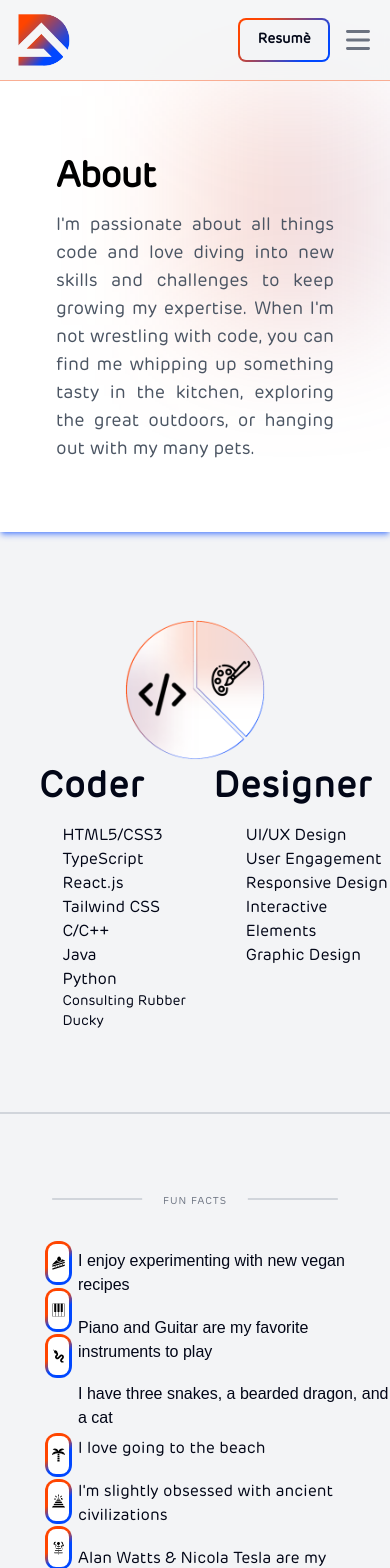
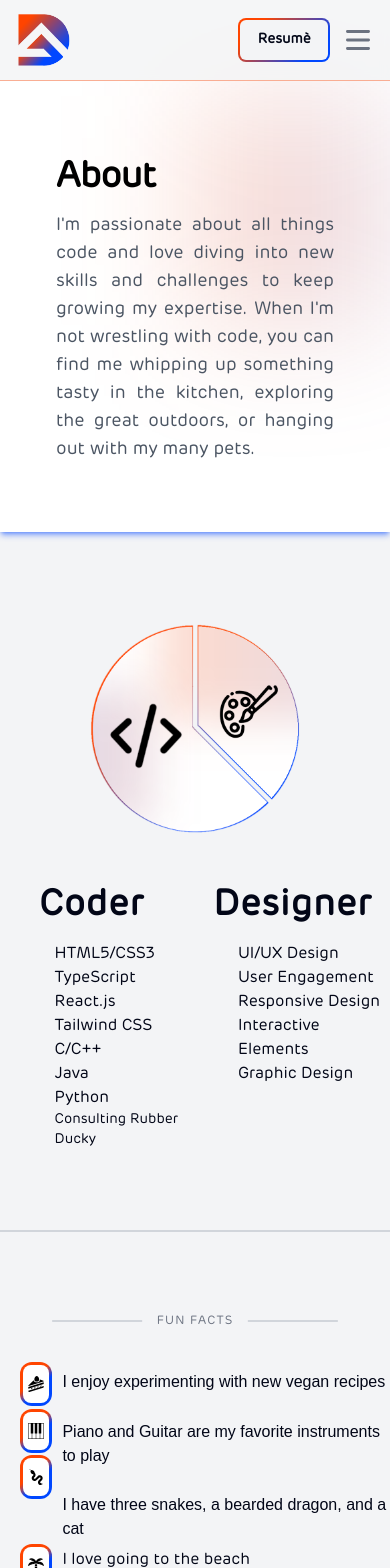
Before and after one commit to Dawson-21/React-Portfolio, a React (Vite) app in the folder react-portfolio/: page /about in a window 390 px wide. Shown: the top 1568 px of the page. Built offline with nearby package versions, Linux system fonts and the light colour scheme.

Commit message:
style(about): optimize UX for mobile

```diff
--- a/react-portfolio/src/Components/PieChart.tsx
+++ b/react-portfolio/src/Components/PieChart.tsx
@@ -2,10 +2,10 @@ export default function PieChart() {
   return (
     <>
       <div className="grid grid-cols-12 py-20 bg-light dark:bg-dark2 snap-start">
-        <div className="col-span-12 ml-[30%] mr-[30%] dark:block dark:md:hidden hidden">
+        <div className="col-span-12 ml-[20%] mr-[20%] pb-10 dark:block dark:md:hidden hidden">
           <img src="media/pie-chart-dark.png" alt="Coder and Designer Pie Chart" />
         </div>
-        <div className="col-span-12 ml-[30%] mr-[30%] md:hidden block dark:hidden">
+        <div className="col-span-12 ml-[20%] mr-[20%] pb-10 md:hidden block dark:hidden">
           <img src="media/pie-chart.png" alt="Coder and Designer Pie Chart" />
         </div>
 
@@ -14,7 +14,7 @@ export default function PieChart() {
             Coder
           </h2>
 
-          <ul className="font-myFont text-left 2xl:pl-[13.3vw] xl:pl-[37%] lg:pl-[35%] md:pl-[31%] pl-[32%] pt-4 lg:-mr-0 md:-mr-8 font-light xl:text-lg lg:text-base">
+          <ul className="font-myFont text-left 2xl:pl-[13.3vw] xl:pl-[37%] lg:pl-[35%] md:pl-[31%] sm:pl-[32%] pl-[14vw] pt-4 lg:-mr-0 md:-mr-8 font-light xl:text-lg lg:text-base">
             <li>HTML5/CSS3</li>
             <li>TypeScript</li>
             <li>React.js</li>
@@ -39,7 +39,7 @@ export default function PieChart() {
             Designer
           </h2>
 
-          <ul className="font-myFont text-left 2xl:pl-[7.5vw] xl:pl-[28%] lg:pl-[23%] md:pl-[20%] sm:pl-[23%] pl-[26%] pt-4 font-light xl:text-lg lg:text-base">
+          <ul className="font-myFont text-left 2xl:pl-[7.5vw] xl:pl-[28%] lg:pl-[23%] md:pl-[20%] sm:pl-[23%] pl-[11vw] pt-4 font-light xl:text-lg lg:text-base">
             <li>UI/UX Design</li>
             <li>User Engagement</li>
             <li>Responsive Design</li>
--- a/react-portfolio/src/Components/SectionTitle.tsx
+++ b/react-portfolio/src/Components/SectionTitle.tsx
@@ -19,13 +19,13 @@ export default function SectionTitle({ children }: Props) {
   return (
     <>
       <div className="grid grid-cols-3  pt-20 pb-5">
-        <div className={`border-t-2 border-gray-300 dark:border-white md:mt-2 mt-1 ${spacer1}`} />
+        <div className={`border-t-2 border-gray-300 dark:border-white mt-2 ${spacer1}`} />
 
-        <h2 className="sm:-mx-4 -mx-10 text-center font-myFont lg:text-sm md:text-[13px] text-[10px] text-gray-500 dark:text-white tracking-widest">
+        <h2 className="sm:-mx-4 -mx-10 text-center font-myFont lg:text-sm md:text-[13px] text-[12px] text-gray-500 dark:text-white tracking-widest">
           {children}
         </h2>
 
-        <div className={`border-t-2 border-gray-300 dark:border-white md:mt-2 mt-1 ${spacer2}`} />
+        <div className={`border-t-2 border-gray-300 dark:border-white mt-2 ${spacer2}`} />
       </div>
     </>
   );
--- a/react-portfolio/src/Pages/About.tsx
+++ b/react-portfolio/src/Pages/About.tsx
@@ -56,25 +56,25 @@ export default function About() {
         <SectionTitle>FUN FACTS</SectionTitle>
 
         <div className="grid lg:grid-cols-4 grid-cols-2 font-light text-dark xl:text-lg lg:text-base pt-5">
-          <div className="lg:-mt-4 -mt-2 xl:space-y-[0.9vw] space-y-[0.6vw]">
+          <div className="lg:-mt-4 -mt-2 md:-ml-0 -ml-8 xl:space-y-[0.9vw] space-y-[0.6vw]">
             <IconList img="media/recipe.svg" alt="Cake icon" />
             <IconList img="media/piano.svg" alt="Piano icon" />
             <IconList img="media/snake.svg" alt="Snake icon" />
           </div>
 
-          <div className="lg:-ml-[34%] md:-ml-[24%] sm:-ml-[36%] -ml-[60%] lg:-mr-3 xl:space-y-[3.2vw] lg:space-y-[3.4vw] md:space-y-[3.9vw] sm:space-y-[4.5vw] space-y-[4.8vw] dark:text-white">
+          <div className="lg:-ml-[34%] md:-ml-[24%] sm:-ml-[39%] -ml-[68%] lg:-mr-3 xl:space-y-[3.2vw] lg:space-y-[3.4vw] md:space-y-[3.9vw] sm:space-y-[4.5vw] space-y-[1.6rem] dark:text-white">
             <p>I enjoy experimenting with new vegan recipes</p>
             <p>Piano and Guitar are my favorite instruments to play</p>
             <p>I have three snakes, a bearded dragon, and a cat</p>
           </div>
 
-          <div className="lg:-mt-4 mt-[0.6vw] xl:space-y-[0.9vw] space-y-[0.6vw]">
+          <div className="lg:-mt-4 mt-[0.6vw] md:-ml-0 -ml-8 xl:space-y-[0.9vw] space-y-[0.6vw]">
             <IconList img="media/beach.svg" alt="Palm tree icon" />
             <IconList img="media/pyramid.svg" alt="Pyramid icon" />
             <IconList img="media/tesla.svg" alt="Tesla tower icon" />
           </div>
 
-          <div className="font-myFont lg:-ml-[34%] md:-ml-[24%] sm:-ml-[36%] -ml-[60%] xl:space-y-[3.2vw] lg:space-y-[3.4vw] md:space-y-[3.9vw] sm:space-y-[4.5vw] space-y-[4.8vw] lg:pt-0 pt-[1.8vw] dark:text-white">
+          <div className="font-myFont lg:-ml-[34%] md:-ml-[24%] sm:-ml-[39%] -ml-[68%] xl:space-y-[3.2vw] lg:space-y-[3.4vw] md:space-y-[3.9vw] sm:space-y-[4.5vw] space-y-[1.6rem] lg:pt-0 pt-[1.8vw] dark:text-white">
             <p>I love going to the beach</p>
             <p>I&#39;m slightly obsessed with ancient civilizations</p>
             <p>Alan Watts & Nicola Tesla are my mentors</p>
```
